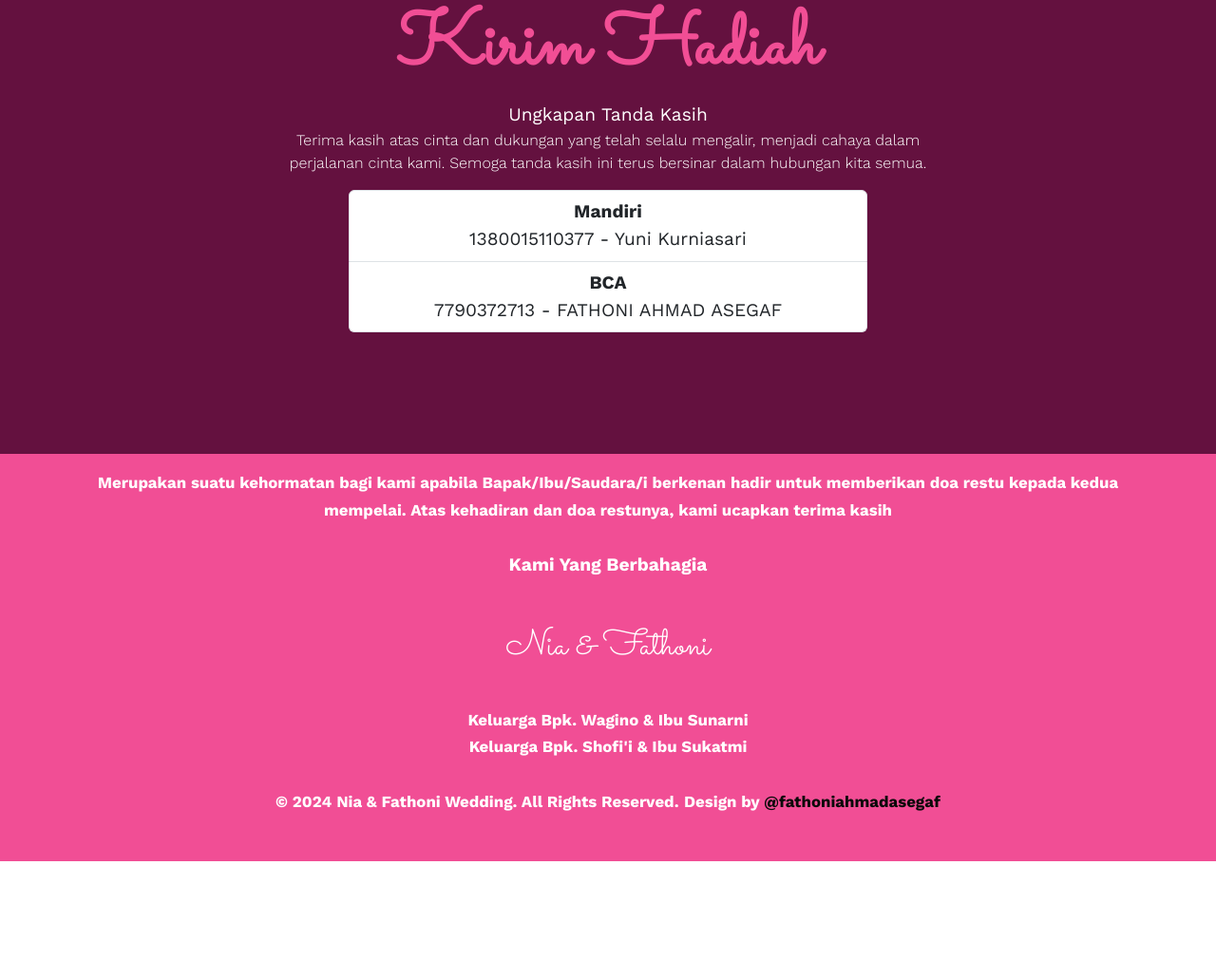
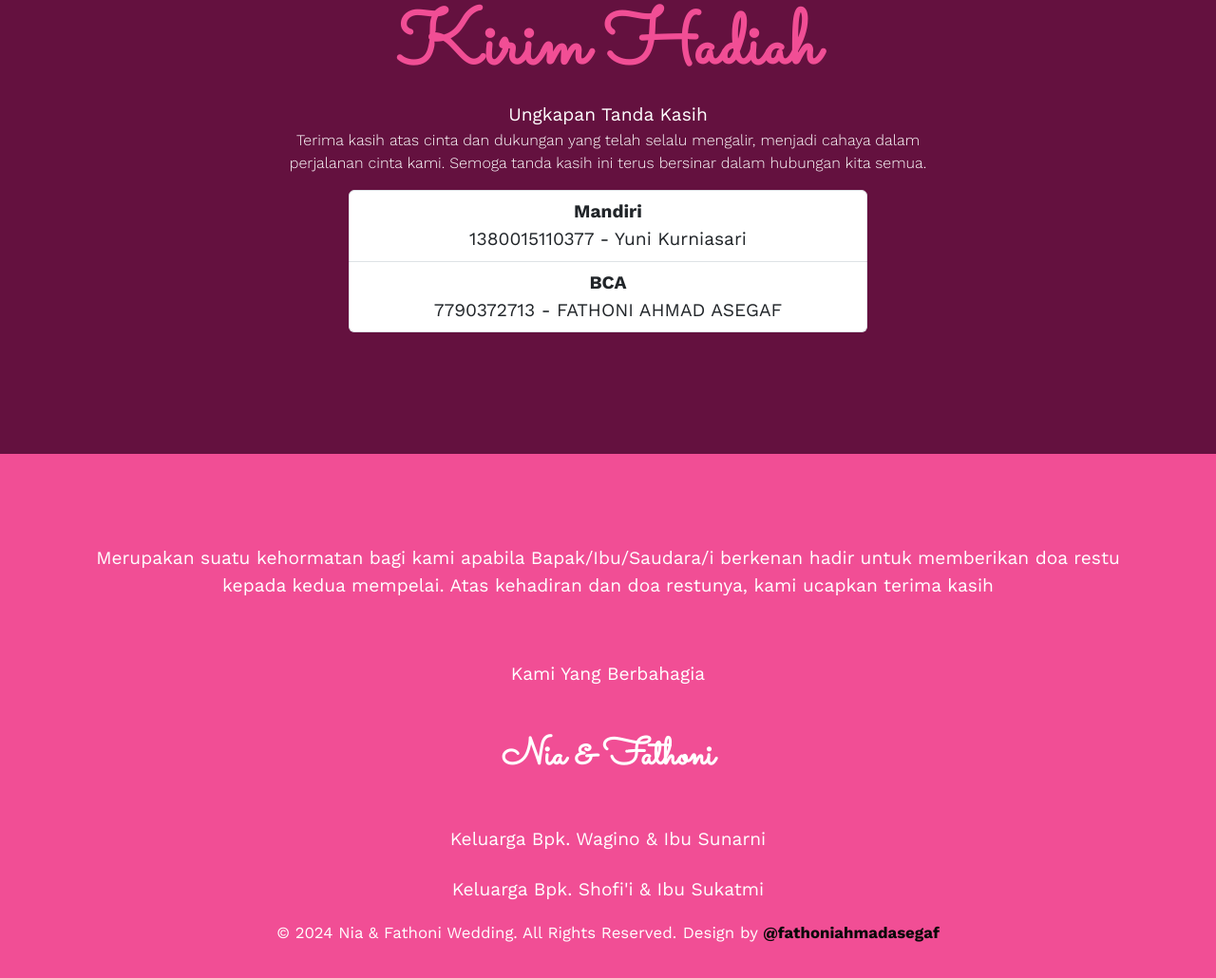
Before and after one commit to fathonio/nia-fathoni-wedding, a plain HTML site: page index.html in a window 1280 px wide. Shown: the part 3519-4549 px from the top of the page at 95% size. Before the commit the page ends 4426 px from the top, so only its background shows below. Drawn offline with nearby package versions, Linux system fonts and the light colour scheme.

Commit message:
update footer

```diff
--- a/index.html
+++ b/index.html
@@ -309,12 +309,12 @@
         <div class="container">
             <div class="row">
                 <div class="col text-center">
-                    <small class="blok">Merupakan suatu kehormatan bagi kami apabila Bapak/Ibu/Saudara/i berkenan hadir untuk memberikan doa restu
-                        kepada kedua mempelai. Atas kehadiran dan doa restunya, kami ucapkan terima kasih</small><br><br>
+                    <p class="blok">Merupakan suatu kehormatan bagi kami apabila Bapak/Ibu/Saudara/i berkenan hadir untuk memberikan doa restu
+                        kepada kedua mempelai. Atas kehadiran dan doa restunya, kami ucapkan terima kasih</p>
                     <p class="blok">Kami Yang Berbahagia</p>
                     <h2>Nia & Fathoni</h2>
-                    <small class="blok">Keluarga Bpk. Wagino & Ibu Sunarni</small> <br>
-                    <small class="blok">Keluarga Bpk. Shofi'i & Ibu Sukatmi</small><br><br>
+                    <h3 class="blok">Keluarga Bpk. Wagino & Ibu Sunarni</h3>
+                    <h3 class="blok">Keluarga Bpk. Shofi'i & Ibu Sukatmi</h3>
                     <small class="blok">&copy; 2024 Nia & Fathoni Wedding. All Rights Reserved.</small>
                     <small class="blok">Design by <a
                             href="https:instagram.com/fathoniahmadasegaf">@fathoniahmadasegaf</a></small>
--- a/style.css
+++ b/style.css
@@ -316,18 +316,23 @@ footer {
 
 footer h2 {
     font-family: 'Sacramento';
-    font-size: 2.4rem;
+    font-size: 2.5rem;
     padding: 2rem;
+    font-weight: bold;
 }
-footer {
-    font-weight: bold;
-    padding-top: 1rem;
+footer p {
+    padding-top: 3rem;
 }
 
 footer a {
     color: var(--bg);
     font-weight: bold;
     text-decoration: none;
+}
+
+footer h3 {
+    font-size: 1.2rem;
+    padding: 0.7rem;
 }
 
 .audio-icon-wrapper {
```
